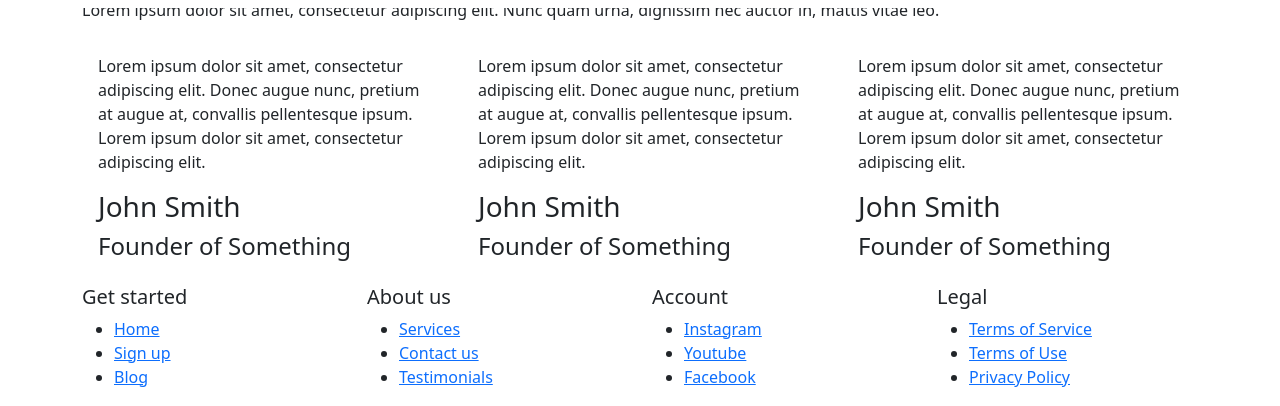
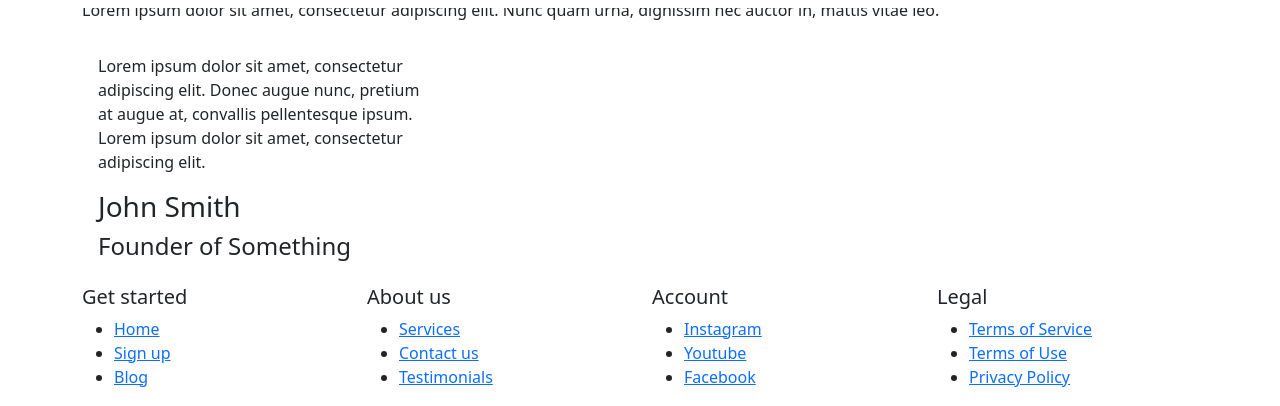
Before and after one commit to DestinBir/Code_Growth_Alive_old_version, a Django app: template general/templates/general/testimonials.html in a window 1280 px wide. Shown: the part 48-454 px from the top of the page. Run offline with Django 5.2, Linux system fonts and the light colour scheme; the template is opened without the code that fills it, so the values that code supplies are empty; some libraries are stand-ins or nearby versions.

Commit message:
creating testimonials page

```diff
--- a/general/templates/general/testimonials.html
+++ b/general/templates/general/testimonials.html
@@ -23,24 +23,6 @@
                         </div>
                     </div>
                 </div>
-                <div class="col-lg-4">
-                    <div class="card clean-testimonial-item border-0 rounded-0">
-                        <div class="card-body">
-                            <p class="card-text">Lorem ipsum dolor sit amet, consectetur adipiscing elit. Donec augue nunc, pretium at augue at, convallis pellentesque ipsum. Lorem ipsum dolor sit amet, consectetur adipiscing elit.</p>
-                            <h3>John Smith</h3>
-                            <h4 class="card-title">Founder of Something</h4>
-                        </div>
-                    </div>
-                </div>
-                <div class="col-lg-4">
-                    <div class="card clean-testimonial-item border-0 rounded-0">
-                        <div class="card-body">
-                            <p class="card-text">Lorem ipsum dolor sit amet, consectetur adipiscing elit. Donec augue nunc, pretium at augue at, convallis pellentesque ipsum. Lorem ipsum dolor sit amet, consectetur adipiscing elit.</p>
-                            <h3>John Smith</h3>
-                            <h4 class="card-title">Founder of Something</h4>
-                        </div>
-                    </div>
-                </div>
             </div>
         </div>
     </section>
--- a/main/settings.py
+++ b/main/settings.py
@@ -82,6 +82,7 @@ DATABASES = {
 
 # adding a redis cache system
 
+'''
 CACHES = {
     "default":{
         "BACKEND": "django_redis.cache.RedisCache",
@@ -90,7 +91,7 @@ CACHES = {
             "CLIENT_CLASS": "django_redis.client.DefaultClient"
         },
     }
-}
+}'''
 
 AUTH_PASSWORD_VALIDATORS = [
     {
--- a/user/views.py
+++ b/user/views.py
@@ -46,6 +46,5 @@ def login_user(request):
 def about_view(request):
 
     users = User.objects.filter(role='Team')
-    print(users)
 
     return render(request, 'user/about-us.html', {'users':users})
```
Also changed, not shown: db.sqlite3.
